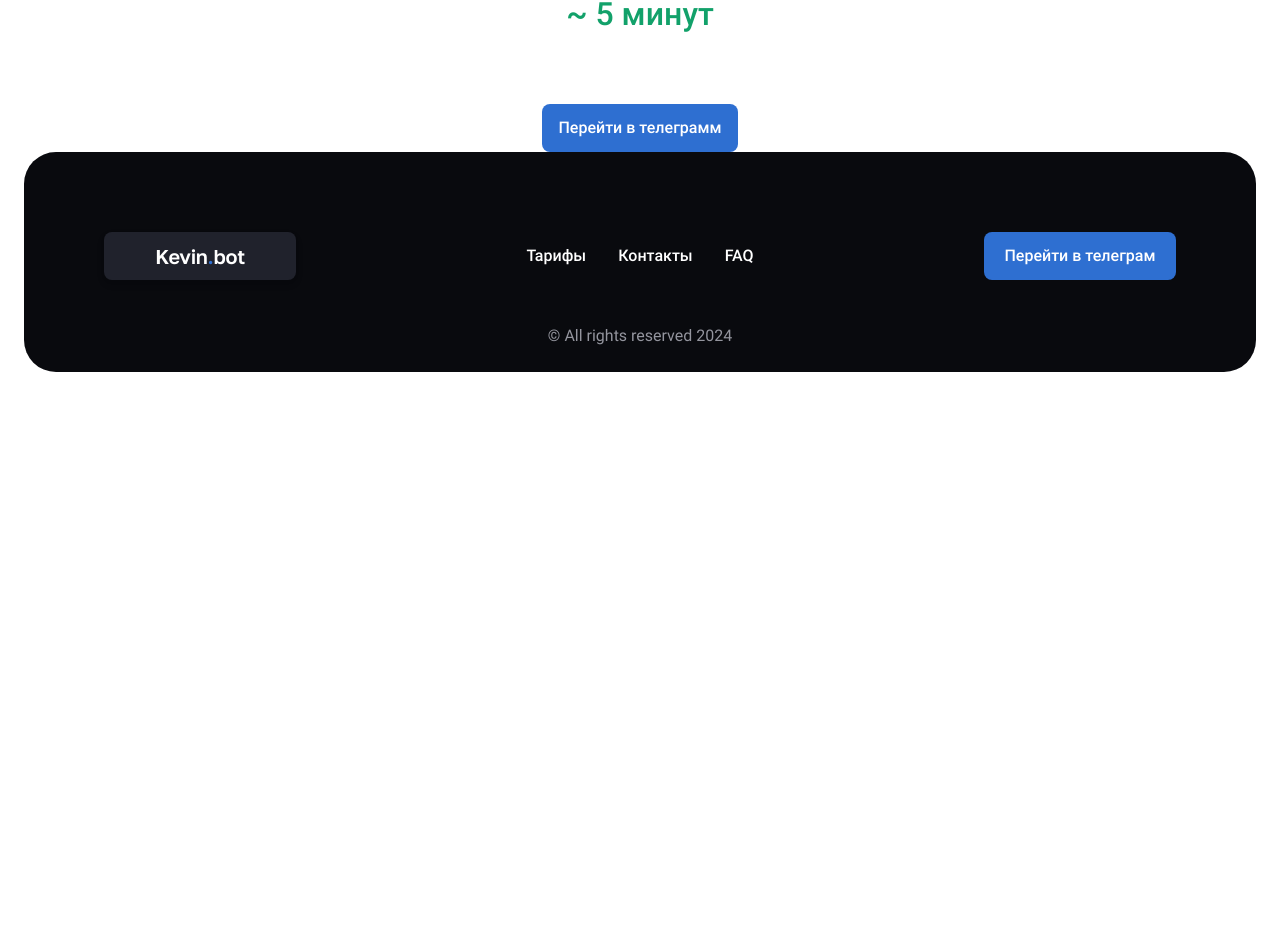
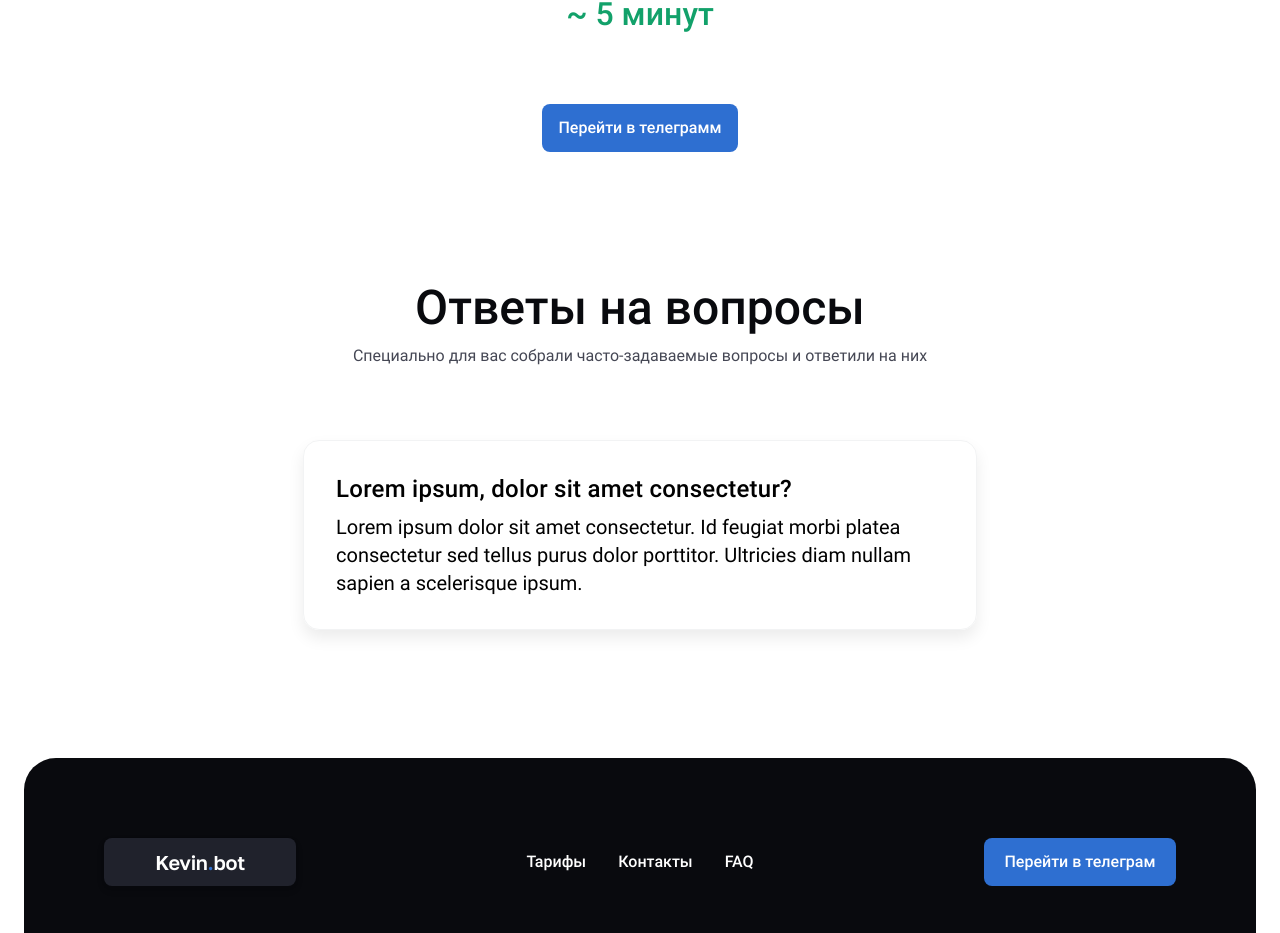
Before and after one commit to n1ckwhite/Kevin, a Next.js app: page / in a window 1280 px wide. Shown: the part 1146-2079 px from the top of the page. Before the commit the page ends 1518 px from the top, so only its background shows below. Built offline with nearby package versions, Linux system fonts and the light colour scheme.

Commit message:
create FC Faq верстка

```diff
--- /dev/null
+++ b/src/app/components/Faq/Faq.module.css
@@ -0,0 +1,17 @@
+.container{
+  margin: 0 auto;
+  display: flex;
+  flex-direction: column;
+  justify-content: center;
+  max-width: 1440px;
+  min-width: 320px;
+  padding: 128px 104px;
+  gap: 8px;
+}
+
+.accordion__section{
+  display: flex;
+  flex-direction: column;
+  margin-top: 64px;
+  gap: 16px;
+}
--- /dev/null
+++ b/src/app/components/Faq/Faq.tsx
@@ -0,0 +1,27 @@
+import { FC } from 'react'
+
+import { Subtitle } from '../Subtitle'
+import { Title } from '../Title'
+
+import s from './Faq.module.css'
+import { Accordion } from './components/Accordion'
+
+export const Faq: FC = () => (
+  <div className={s.container}>
+    <Title
+      text="Ответы на вопросы"
+    />
+    <Subtitle
+      text="Специально для вас собрали часто-задаваемые вопросы
+        и ответили на них"
+    />
+    <div className={s.accordion__section}>
+      <Accordion
+        textAccordion="Lorem ipsum dolor sit amet consectetur.
+          Id feugiat morbi platea consectetur sed tellus purus dolor
+          porttitor. Ultricies diam nullam sapien a scelerisque ipsum."
+        titleAccordion="Lorem ipsum, dolor sit amet consectetur?"
+      />
+    </div>
+  </div>
+)
--- /dev/null
+++ b/src/app/components/Faq/components/Accordion/Accordion.module.css
@@ -0,0 +1,36 @@
+.section{
+  display: flex;
+  justify-content: center;
+  width: 100%;
+}
+
+.card{
+  display: flex;
+  flex-direction: column;
+  max-width: 608px;
+  min-height: 96px;
+  padding: 32px;
+  border-radius: 16px;
+  gap: 8px;
+  box-shadow: 0px 4px 8px 0px #090A0E0A;
+  box-shadow: 0px 8px 16px 0px #090A0E14;
+  border: 1px solid #F2F3F4
+}
+
+.title__card{
+  display: flex;
+  justify-content: space-between;
+  font-size: 24px;
+  font-weight: 500;
+  line-height: 32px;
+  letter-spacing: 0.01em;
+  text-align: left;
+}
+
+.body__card{
+  font-size: 20px;
+  font-weight: 400;
+  line-height: 28px;
+  letter-spacing: 0em;
+  text-align: left;
+}
--- /dev/null
+++ b/src/app/components/Faq/components/Accordion/Accordion.tsx
@@ -0,0 +1,22 @@
+import { FC } from 'react'
+
+import s from './Accordion.module.css'
+
+interface IAccordion {
+  titleAccordion: string
+  textAccordion: string
+}
+
+export const Accordion: FC<IAccordion> = ({ titleAccordion, textAccordion }) => (
+  <div className={s.section}>
+    <div className={s.card}>
+      {/* див для открыть закрыть */}
+      <div>
+        <p className={s.title__card}>
+          {titleAccordion}
+        </p>
+      </div>
+      <p className={s.body__card}>{textAccordion}</p>
+    </div>
+  </div>
+)
--- /dev/null
+++ b/src/app/components/Faq/components/Accordion/index.ts
@@ -0,0 +1 @@
+export * from './Accordion'
--- /dev/null
+++ b/src/app/components/Faq/index.ts
@@ -0,0 +1 @@
+export * from './Faq'
--- /dev/null
+++ b/src/app/components/Title/Title.module.css
@@ -0,0 +1,14 @@
+.text {
+  font-size: 48px;
+  font-weight: 500;
+  line-height: 56px;
+  letter-spacing: 0em;
+  text-align: center;
+  color: #090A0E;
+}
+
+@media (max-width:360px) {
+  .title__mobile{
+    width: 320px;
+  }
+}
--- /dev/null
+++ b/src/app/components/Title/Title.tsx
@@ -0,0 +1,16 @@
+import { FC } from 'react'
+
+import s from './Title.module.css'
+
+interface ITitle {
+  text: string;
+}
+
+export const Title: FC<ITitle> = ({ text }) => (
+  <div className={s.title__mobile}>
+    <p className={s.text}>
+      {text}
+    </p>
+  </div>
+
+)
--- /dev/null
+++ b/src/app/components/Title/index.ts
@@ -0,0 +1 @@
+export * from './Title'
--- a/src/app/page.tsx
+++ b/src/app/page.tsx
@@ -3,11 +3,13 @@ import './assets/styles/main.css'
 import { Header } from './components/Header'
 import { Times } from './components/Times'
 import { Footer } from './components/Footer'
+import { Faq } from './components/Faq'
 
 const Home = () => (
   <div>
     <Header />
     <Times />
+    <Faq />
     <Footer />
   </div>
 )
```
